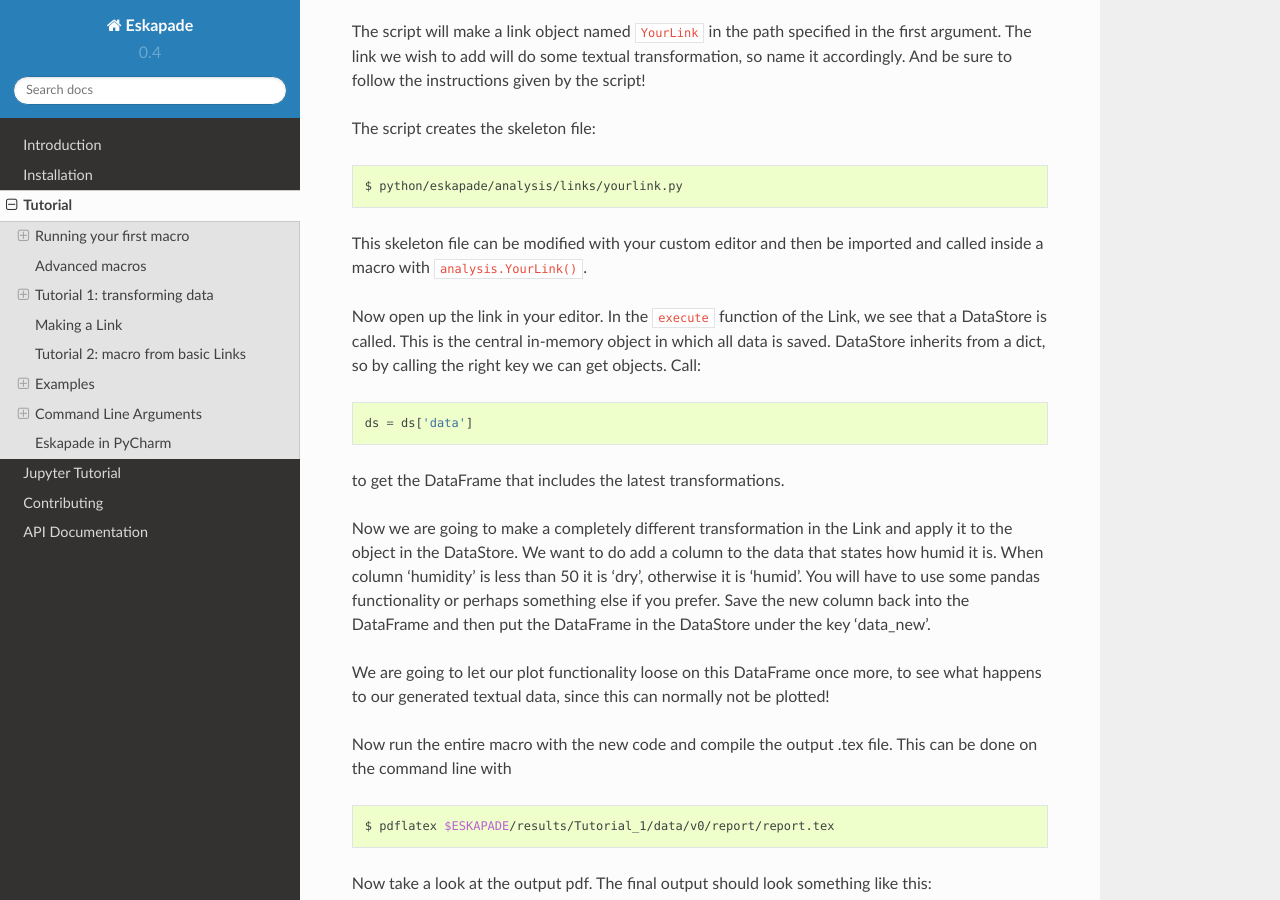
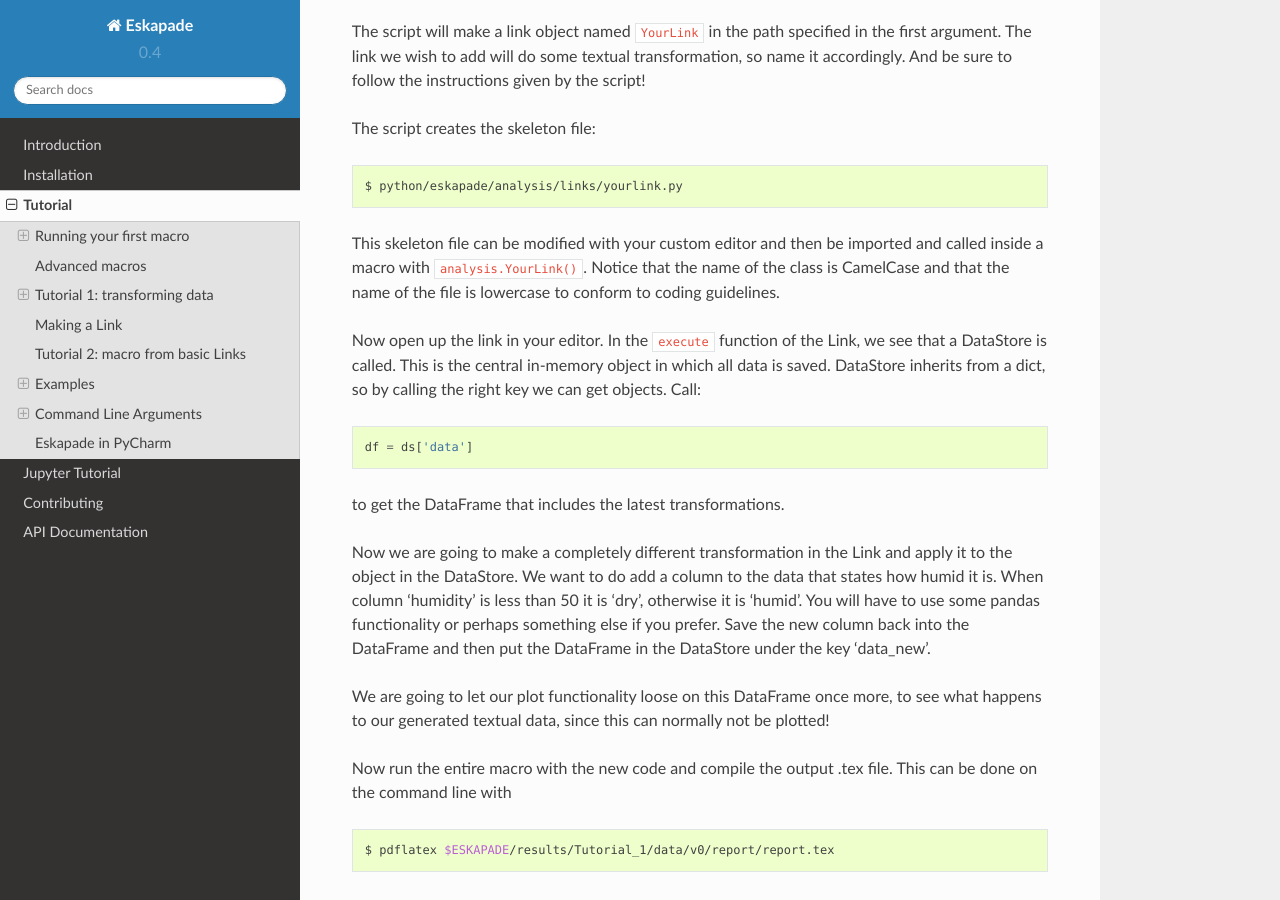
Before and after one commit to KaveIO/Eskapade, a Sphinx documentation site: the page built from docs/source/tutorial.rst, in a window 1280 px wide and 900 px high, scrolled down 4418 px. Built offline with Sphinx 7.4.7 and the Read the Docs theme 2.0.0, drawn with Linux system fonts in a browser that asks for light colours.

Commit message:
Fix typo in code block
Add explanation on coding guidelines

```diff
--- a/docs/source/tutorial.rst
+++ b/docs/source/tutorial.rst
@@ -210,7 +210,7 @@ The script creates the skeleton file:
 
   $ python/eskapade/analysis/links/yourlink.py
 
-This skeleton file can be modified with your custom editor and then be imported and called inside a macro with ``analysis.YourLink()``.
+This skeleton file can be modified with your custom editor and then be imported and called inside a macro with ``analysis.YourLink()``. Notice that the name of the class is CamelCase and that the name of the file is lowercase to conform to coding guidelines.
 
 Now open up the link in your editor.
 In the ``execute`` function of the Link, we see that a DataStore is called. This is the central in-memory object in
@@ -218,7 +218,7 @@ which all data is saved. DataStore inherits from a dict, so by calling the right
 
 .. code-block:: python
 
-  ds = ds['data']
+  df = ds['data']
 
 to get the DataFrame that includes the latest transformations.
 
```
